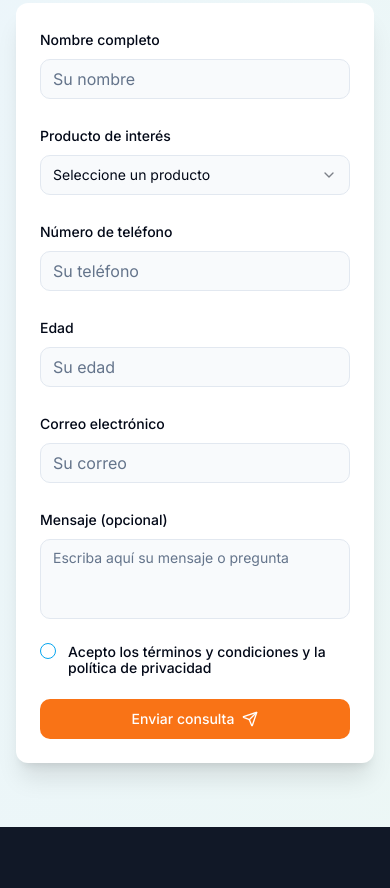
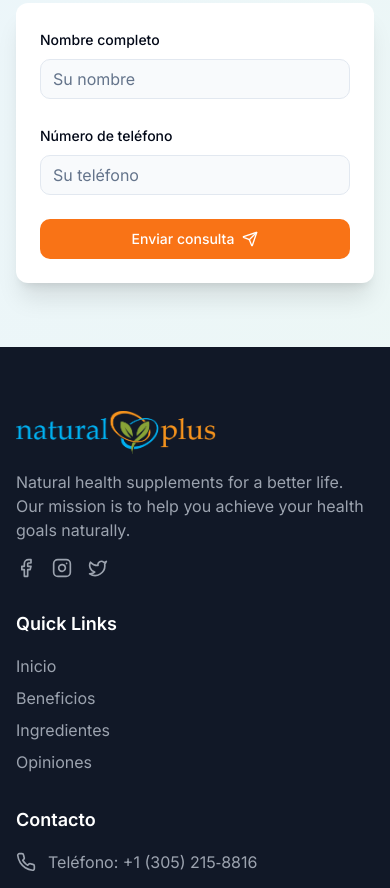
Before and after one commit to nchiquillos/mega-slim-showcase, a React (Vite) app: page / in a window 390 px wide. Shown: the part 10060-10948 px from the top of the page. Built offline with nearby package versions, Linux system fonts and the light colour scheme.

Commit message:
Refactor: Simplify contact form and integrate EmailJS
Simplified the contact form to collect only name and phone number. Integrated EmailJS for form submission using the provided keys.

```diff
--- a/src/App.tsx
+++ b/src/App.tsx
@@ -22,7 +22,7 @@ import translations from './translations';
 const queryClient = new QueryClient();
 
 // EmailJS public key (safe to expose in client-side code)
-const PUBLIC_KEY = 'YOUR_EMAILJS_PUBLIC_KEY'; // You need to replace this with your actual EmailJS public key
+const PUBLIC_KEY = 'ZtWegwDYXSCDhQRWJ';
 
 const App = () => {
   // Initialize EmailJS
--- a/src/components/ContactForm.tsx
+++ b/src/components/ContactForm.tsx
@@ -1,21 +1,11 @@
 
 import React, { useRef, useEffect } from 'react';
 import { Form } from '@/components/ui/form';
-import { useLanguage } from '@/context/LanguageContext';
 import { useContactForm } from './contact/useContactForm';
-import {
-  NameField,
-  ProductField,
-  PhoneField,
-  AgeField,
-  EmailField,
-  MessageField,
-  TermsField
-} from './contact/FormFields';
+import { NameField, PhoneField } from './contact/FormFields';
 import SubmitButton from './contact/SubmitButton';
 
 const ContactForm: React.FC = () => {
-  const { t } = useLanguage();
   const formRef = useRef<HTMLDivElement>(null);
   const { form, onSubmit, isSubmitting } = useContactForm();
 
@@ -47,18 +37,8 @@ const ContactForm: React.FC = () => {
         <form onSubmit={form.handleSubmit(onSubmit)} className="space-y-6">
           <div className="grid grid-cols-1 md:grid-cols-2 gap-6">
             <NameField form={form} />
-            <ProductField form={form} />
+            <PhoneField form={form} />
           </div>
-
-          <div className="grid grid-cols-1 md:grid-cols-2 gap-6">
-            <PhoneField form={form} />
-            <AgeField form={form} />
-          </div>
-
-          <EmailField form={form} />
-          <MessageField form={form} />
-          <TermsField form={form} />
-
           <SubmitButton isSubmitting={isSubmitting} />
         </form>
       </Form>
--- a/src/components/contact/FormFields.tsx
+++ b/src/components/contact/FormFields.tsx
@@ -3,9 +3,6 @@ import React from 'react';
 import { UseFormReturn } from 'react-hook-form';
 import { FormField, FormItem, FormLabel, FormControl, FormMessage } from '@/components/ui/form';
 import { Input } from '@/components/ui/input';
-import { Select, SelectContent, SelectItem, SelectTrigger, SelectValue } from '@/components/ui/select';
-import { Textarea } from '@/components/ui/textarea';
-import { Checkbox } from '@/components/ui/checkbox';
 import { FormValues } from './contactFormSchema';
 
 interface NameFieldProps {
@@ -28,32 +25,6 @@ export const NameField: React.FC<NameFieldProps> = ({ form }) => (
   />
 );
 
-export const ProductField: React.FC<NameFieldProps> = ({ form }) => (
-  <FormField
-    control={form.control}
-    name="product"
-    render={({ field }) => (
-      <FormItem>
-        <FormLabel>Producto de interés</FormLabel>
-        <Select onValueChange={field.onChange} defaultValue={field.value}>
-          <FormControl>
-            <SelectTrigger>
-              <SelectValue placeholder="Seleccione un producto" />
-            </SelectTrigger>
-          </FormControl>
-          <SelectContent>
-            <SelectItem value="aquaPlus">Aqua Plus</SelectItem>
-            <SelectItem value="digestPlus">Digest Plus</SelectItem>
-            <SelectItem value="glucoseLifePlus">Glucose Life Plus</SelectItem>
-            <SelectItem value="megaSlimPlus">Mega Slim Plus</SelectItem>
-          </SelectContent>
-        </Select>
-        <FormMessage />
-      </FormItem>
-    )}
-  />
-);
-
 export const PhoneField: React.FC<NameFieldProps> = ({ form }) => (
   <FormField
     control={form.control}
@@ -69,78 +40,3 @@ export const PhoneField: React.FC<NameFieldProps> = ({ form }) => (
     )}
   />
 );
-
-export const AgeField: React.FC<NameFieldProps> = ({ form }) => (
-  <FormField
-    control={form.control}
-    name="age"
-    render={({ field }) => (
-      <FormItem>
-        <FormLabel>Edad</FormLabel>
-        <FormControl>
-          <Input type="number" placeholder="Su edad" {...field} />
-        </FormControl>
-        <FormMessage />
-      </FormItem>
-    )}
-  />
-);
-
-export const EmailField: React.FC<NameFieldProps> = ({ form }) => (
-  <FormField
-    control={form.control}
-    name="email"
-    render={({ field }) => (
-      <FormItem>
-        <FormLabel>Correo electrónico</FormLabel>
-        <FormControl>
-          <Input type="email" placeholder="Su correo" {...field} />
-        </FormControl>
-        <FormMessage />
-      </FormItem>
-    )}
-  />
-);
-
-export const MessageField: React.FC<NameFieldProps> = ({ form }) => (
-  <FormField
-    control={form.control}
-    name="message"
-    render={({ field }) => (
-      <FormItem>
-        <FormLabel>Mensaje (opcional)</FormLabel>
-        <FormControl>
-          <Textarea
-            placeholder="Escriba aquí su mensaje o pregunta"
-            className="resize-none"
-            {...field}
-          />
-        </FormControl>
-        <FormMessage />
-      </FormItem>
-    )}
-  />
-);
-
-export const TermsField: React.FC<NameFieldProps> = ({ form }) => (
-  <FormField
-    control={form.control}
-    name="acceptTerms"
-    render={({ field }) => (
-      <FormItem className="flex flex-row items-start space-x-3 space-y-0">
-        <FormControl>
-          <Checkbox
-            checked={field.value}
-            onCheckedChange={field.onChange}
-          />
-        </FormControl>
-        <div className="space-y-1 leading-none">
-          <FormLabel>
-            Acepto los términos y condiciones y la política de privacidad
-          </FormLabel>
-          <FormMessage />
-        </div>
-      </FormItem>
-    )}
-  />
-);
--- a/src/components/contact/contactFormSchema.ts
+++ b/src/components/contact/contactFormSchema.ts
@@ -3,20 +3,11 @@ import * as z from 'zod';
 
 export const formSchema = z.object({
   name: z.string().min(2, { message: "El nombre debe tener al menos 2 caracteres" }),
-  product: z.string().min(1, { message: "Por favor seleccione un producto" }),
   phone: z.string().min(7, { message: "Ingrese un número de teléfono válido" }),
-  age: z.string().refine((val) => !isNaN(Number(val)) && Number(val) >= 18, {
-    message: "Debe ser mayor de 18 años",
-  }),
-  email: z.string().email({ message: "Ingrese un correo electrónico válido" }),
-  message: z.string().optional(),
-  acceptTerms: z.boolean().refine((val) => val === true, {
-    message: "Debes aceptar los términos y condiciones",
-  }),
 });
 
 export type FormValues = z.infer<typeof formSchema>;
 
-// EmailJS constants - Replace with your actual EmailJS IDs
-export const SERVICE_ID = 'service_gncnaturalplus'; // Your EmailJS service ID
-export const TEMPLATE_ID = 'template_gncnaturalplus'; // Your EmailJS template ID
+// EmailJS constants
+export const SERVICE_ID = 'service_kkf6kbk';
+export const TEMPLATE_ID = 'template_q73iwgg';
--- a/src/components/contact/useContactForm.tsx
+++ b/src/components/contact/useContactForm.tsx
@@ -10,12 +10,7 @@ export const useContactForm = () => {
     resolver: zodResolver(formSchema),
     defaultValues: {
       name: "",
-      product: "",
       phone: "",
-      age: "",
-      email: "",
-      message: "",
-      acceptTerms: false,
     },
   });
 
@@ -27,11 +22,7 @@ export const useContactForm = () => {
       const templateParams = {
         to_email: 'nelsonf@gncnaturalplus.com',
         from_name: data.name,
-        from_email: data.email,
         phone: data.phone,
-        age: data.age,
-        product: data.product,
-        message: data.message || 'No message provided',
         website: 'https://www.gncnaturalplus.com/',
       };
 
```
